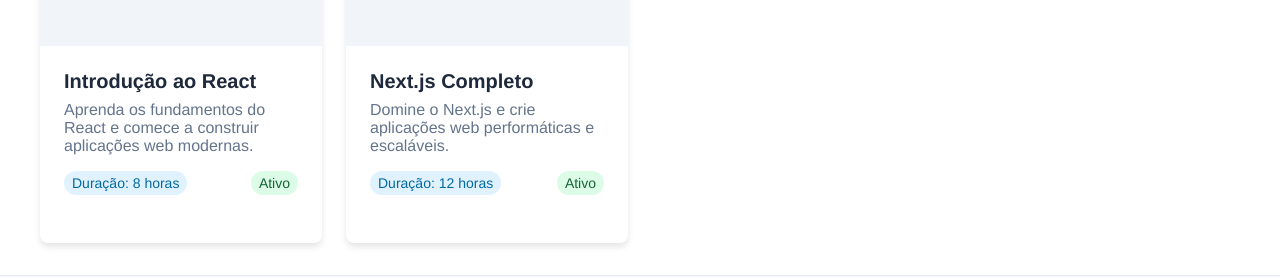
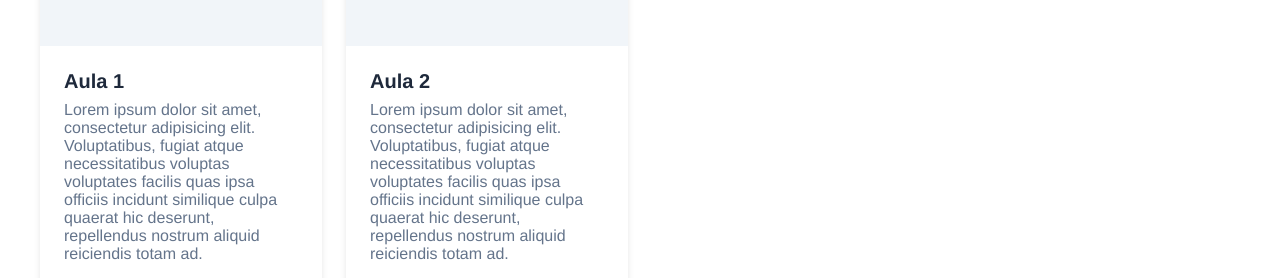
Before and after one commit to jvs-dev/LearnGami, a Next.js app: page / in a window 1280 px wide. Shown: the part 674-952 px from the top of the page. Built offline with nearby package versions, Linux system fonts and the light colour scheme.

Commit message:
fix login and signin adding header

```diff
--- a/app/login/page.tsx
+++ b/app/login/page.tsx
@@ -3,6 +3,7 @@
 import React, { useState } from "react";
 import { useRouter } from "next/navigation";
 import "./login.css";
+import Header from "../components/Header/Header";
 
 export default function LoginPage() {
   const [email, setEmail] = useState("");
@@ -17,6 +18,8 @@
   };
 
   return (
+    <>
+      <Header />
       <div className="login-page">
         <div className="login-container">
           <div className="login-card">
@@ -69,5 +72,6 @@
           </div>
         </div>
       </div>
+    </>
   );
 }
--- a/app/page.tsx
+++ b/app/page.tsx
@@ -9,27 +9,27 @@
 const mockCourses = [
   {
     id: "1",
-    title: "Introdução ao React",
+    title: "Aula 1",
     description:
-      "Aprenda os fundamentos do React e comece a construir aplicações web modernas.",
+      "Lorem ipsum dolor sit amet, consectetur adipisicing elit. Voluptatibus, fugiat atque necessitatibus voluptas voluptates facilis quas ipsa officiis incidunt similique culpa quaerat hic deserunt, repellendus nostrum aliquid reiciendis totam ad.",
     duration: "8 horas",
     imageUrl: "",
     status: "active" as const,
   },
   {
     id: "2",
-    title: "Next.js Completo",
+    title: "Aula 2",
     description:
-      "Domine o Next.js e crie aplicações web performáticas e escaláveis.",
+      "Lorem ipsum dolor sit amet, consectetur adipisicing elit. Voluptatibus, fugiat atque necessitatibus voluptas voluptates facilis quas ipsa officiis incidunt similique culpa quaerat hic deserunt, repellendus nostrum aliquid reiciendis totam ad.",
     duration: "12 horas",
     imageUrl: "",
     status: "active" as const,
   },
   {
     id: "3",
-    title: "TypeScript Avançado",
+    title: "Aula 3",
     description:
-      "Aprofunde seus conhecimentos em TypeScript e escreva código mais seguro.",
+      "Lorem ipsum dolor sit amet, consectetur adipisicing elit. Voluptatibus, fugiat atque necessitatibus voluptas voluptates facilis quas ipsa officiis incidunt similique culpa quaerat hic deserunt, repellendus nostrum aliquid reiciendis totam ad.",
     duration: "10 horas",
     imageUrl: "",
     status: "inactive" as const,
@@ -45,9 +45,7 @@
           <section className="hero">
             <div className="hero__container container">
               <h1 className="hero__title">Bem-vindo ao LearnGami</h1>
-              <p className="hero__subtitle">
-                O melhor do origami esta aqui
-              </p>
+              <p className="hero__subtitle">O melhor do origami esta aqui</p>
               <a href="#cursos" className="hero__button">
                 Ver Cursos
               </a>
--- a/app/registro/page.tsx
+++ b/app/registro/page.tsx
@@ -3,6 +3,7 @@
 import React, { useState } from "react";
 import { useRouter } from "next/navigation";
 import "./registro.css";
+import Header from "../components/Header/Header";
 
 export default function RegistroPage() {
   const [name, setName] = useState("");
@@ -24,6 +25,8 @@
   };
 
   return (
+    <>
+      <Header />
       <div className="registro-page">
         <div className="registro-container">
           <div className="registro-card">
@@ -108,5 +111,6 @@
           </div>
         </div>
       </div>
+    </>
   );
 }
```
Lines whose indentation alone changed are shown as unchanged.
